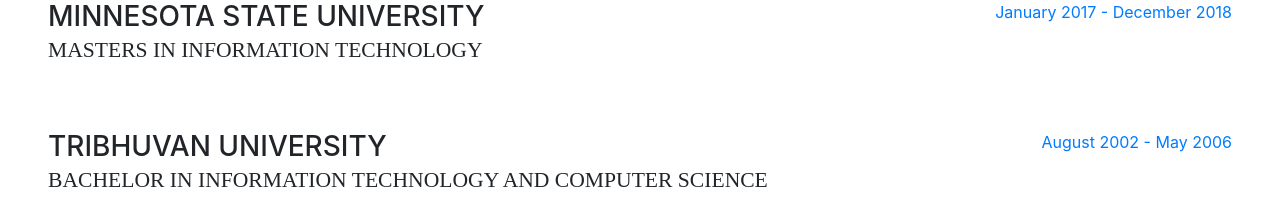
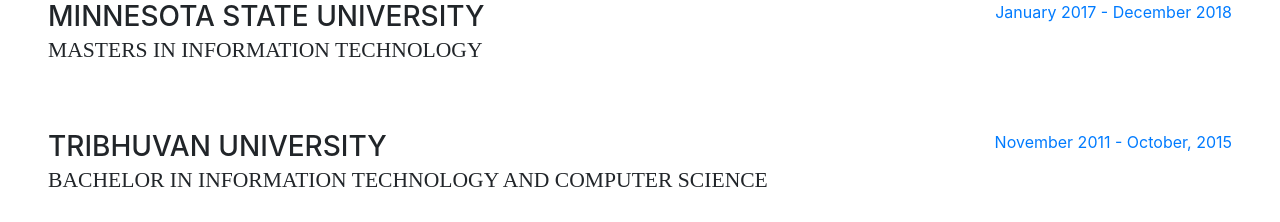
Before and after one commit to silikathapa1/silikathapa1.github.io, a website with bundled scripts: page index.html in a window 1280 px wide. Shown: the part 2160-2382 px from the top of the page. Built offline with nearby package versions, Linux system fonts and the light colour scheme; a web font is replaced by a local one.

Commit message:
Date added

```diff
--- a/index.html
+++ b/index.html
@@ -164,7 +164,7 @@
 
             </div>
             <div class="resume-date text-md-right">
-              <span class="text-primary">August 2002 - May 2006</span>
+              <span class="text-primary">November 2011 - October, 2015</span>
             </div>
           </div>
 
```
